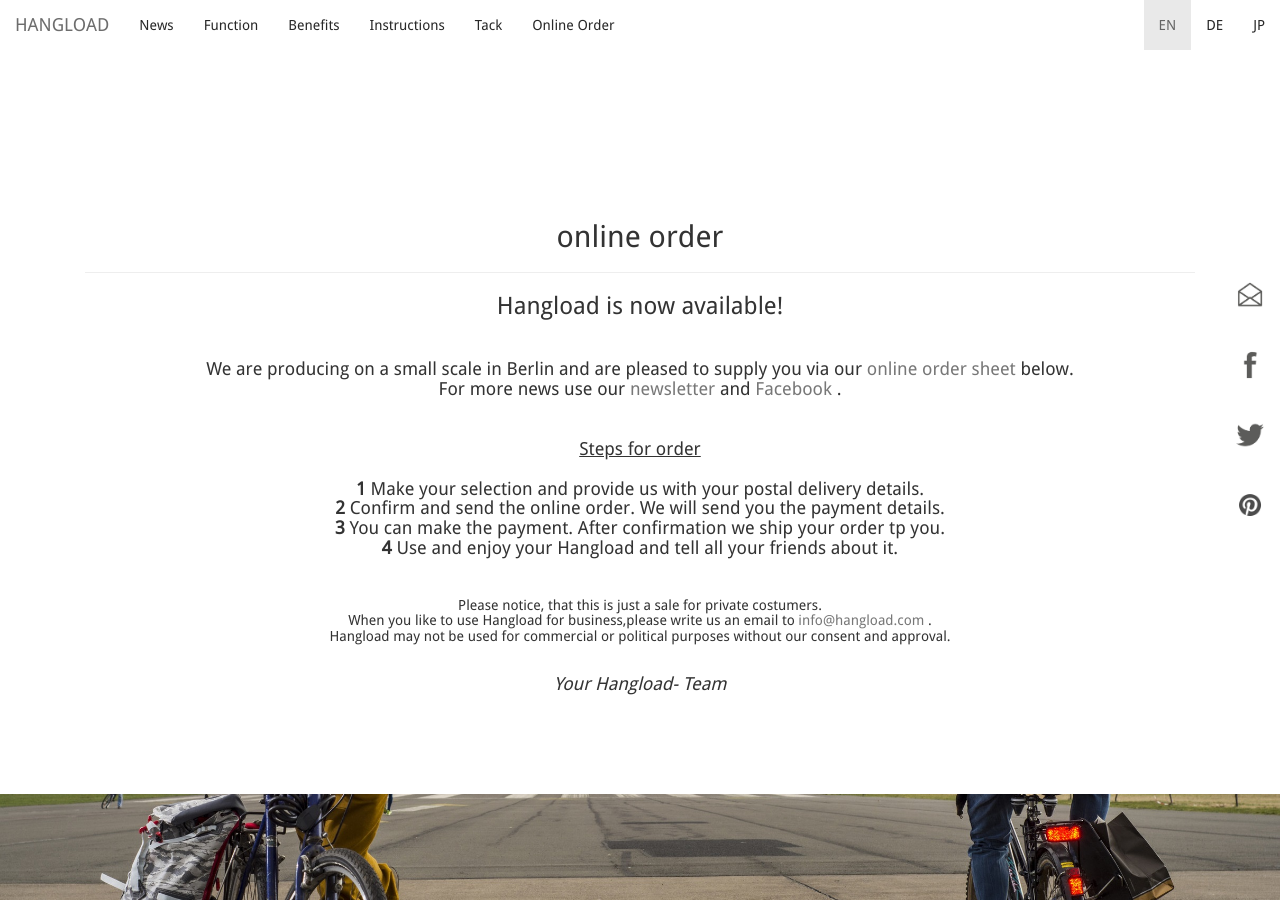
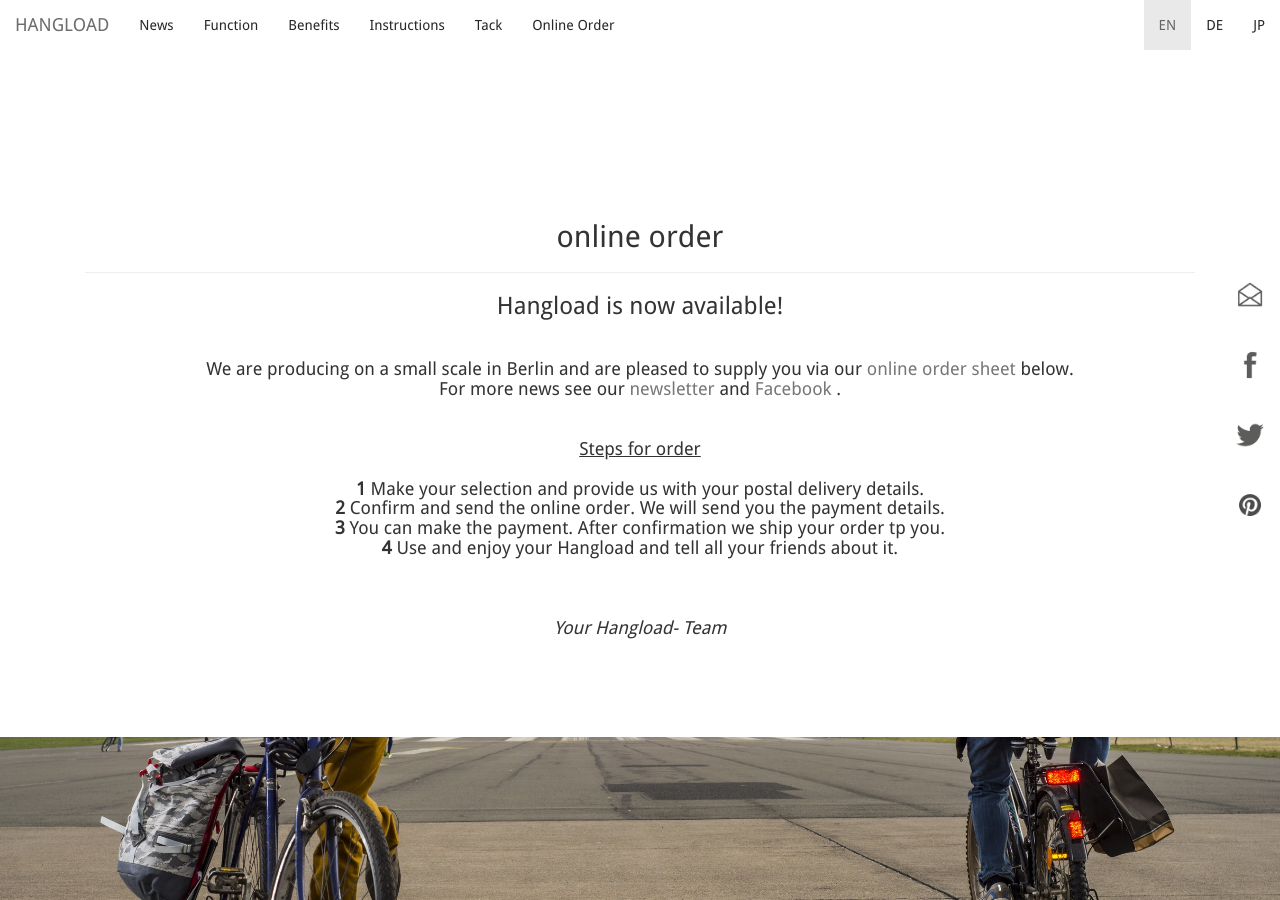
Before and after one commit to bodokaiser/hangload.com, a Jekyll site: the page built from webshop/index.html, in a window 1280 px wide and 900 px high. Built offline with Jekyll 4.4.1, drawn with Linux system fonts in a browser that asks for light colours; nearby versions of some CDN libraries; library files that are not in the unit come from our copies; Markdown is read by kramdown in place of the engine named in the settings.

Commit message:
Update index.html

```diff
--- a/webshop/index.html
+++ b/webshop/index.html
@@ -160,7 +160,7 @@
 <h4 class="text-center">
 We are producing on a small scale in Berlin and are pleased to
 supply you via our  <a href="/webshop/#order"> online order sheet </a> below. <br>
-For more news use our <a href="//eepurl.com/SBj6T">newsletter </a> and <a href="//facebook.com/HangLoad">Facebook </a>.
+For more news see our <a href="//eepurl.com/SBj6T">newsletter </a> and <a href="//facebook.com/HangLoad">Facebook </a>.
 </h4>
 <br>
 <h4 class="text-center">
@@ -170,13 +170,7 @@
 <strong>3</strong> You can make the payment. After confirmation we ship your order tp you. <br>
 <strong>4</strong> Use and enjoy your Hangload and tell all your friends about it. <br>
 </h4>
-
 <br>
-<h5 class="text-center">
-Please notice, that this is just a sale for private costumers. <br>
-When you like to use Hangload for business,please write us an email to <a href="mailto:info@hangload.com">info@hangload.com </a>. <br>
-Hangload may not be used for commercial or political purposes without our consent and approval.
-</h5>
 <p class="text-center h4">
 <br>
 <em>Your Hangload- Team </em>
```
